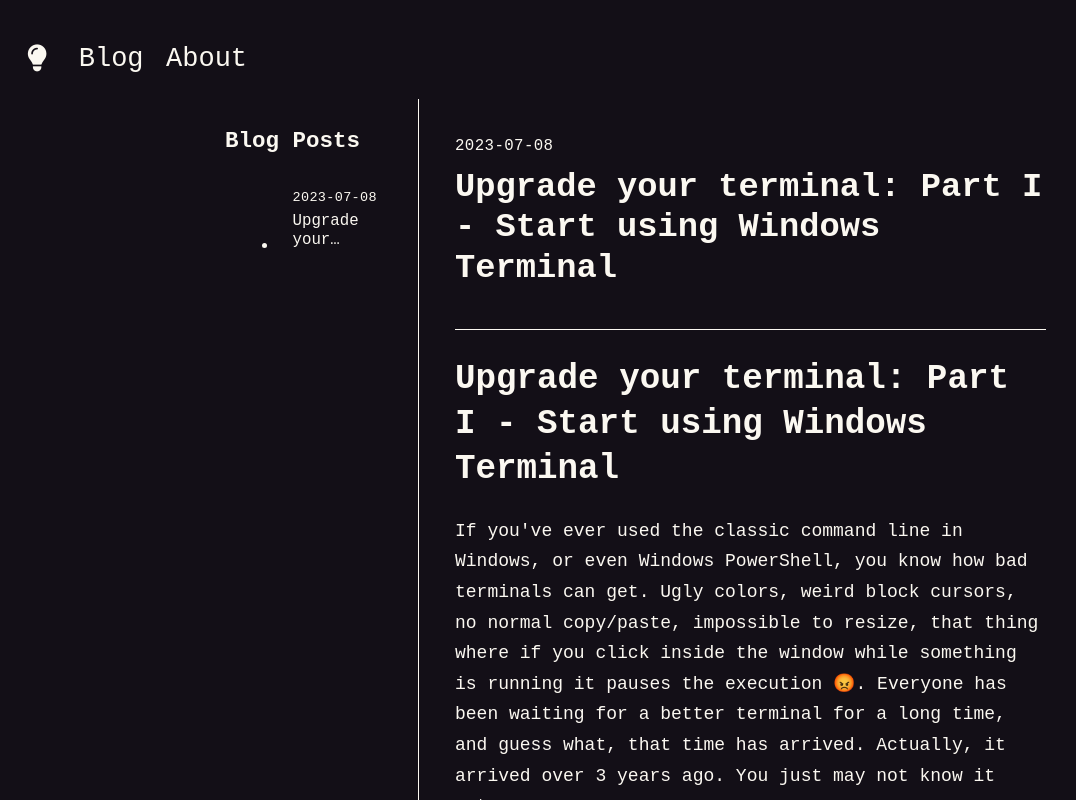
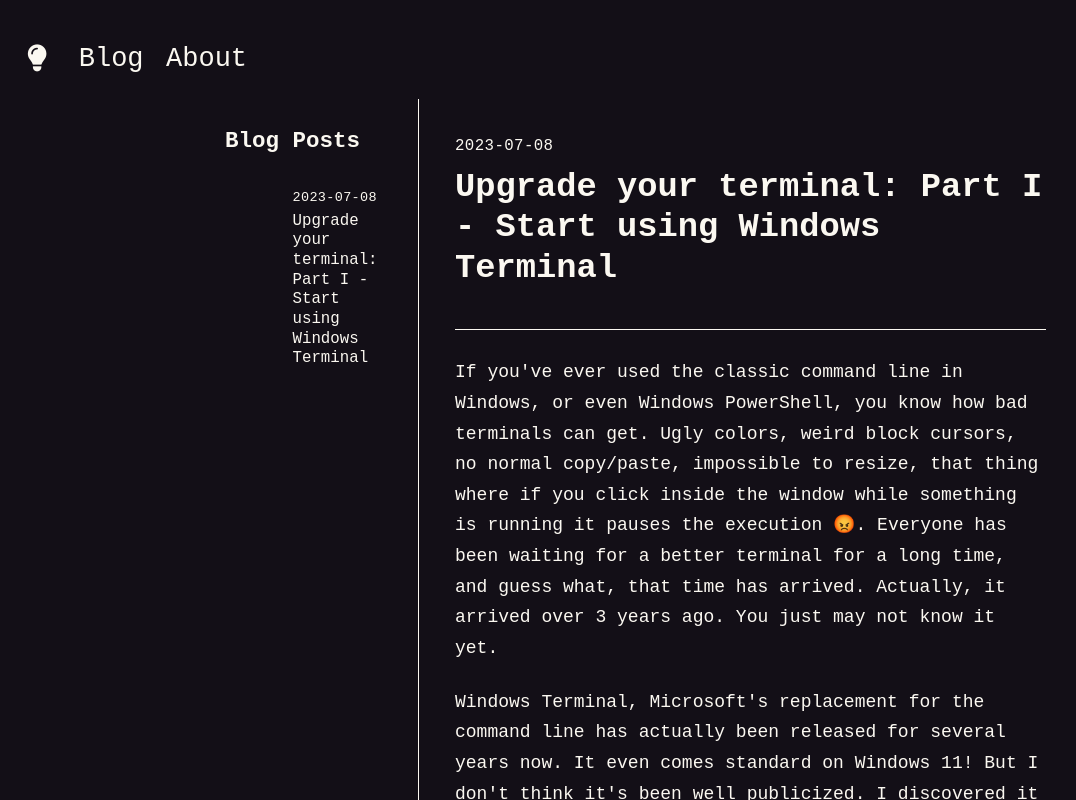
Before and after one commit to philhd/phil-site-next, a Next.js app: page /blog in a window 1280 px wide. Shown: the top 800 px of the page, without its empty margins (0-1076 px from the left). Built offline with nearby package versions, Linux system fonts and the light colour scheme.

Commit message:
style tweaks 2

```diff
--- a/src/app/blog/blog-client.tsx
+++ b/src/app/blog/blog-client.tsx
@@ -16,7 +16,7 @@
             {/* Left Pane - Post Index */}
             <div className="w-1/4 bg-gray-50 dark:bg-gray-900 p-6 border-r border-gray-200 dark:border-gray-700">
                 <h2 className="text-xl font-bold mb-4 text-gray-900 dark:text-gray-100">Blog Posts</h2>
-                <ul className="space-y-3">
+                <ul className="space-y-3 list-none">
                     {posts.map((post) => (
                         <li key={post.slug}>
                             <button
@@ -30,7 +30,7 @@
                                 <div className="text-xs font-mono text-gray-400 dark:text-gray-500 mb-1 uppercase tracking-wide">
                                     {post.date}
                                 </div>
-                                <div className="font-medium text-sm leading-tight line-clamp-2">{post.title}</div>
+                                <div className="font-medium text-sm leading-tight">{post.title}</div>
                             </button>
                         </li>
                     ))}
--- a/src/posts/upgrade-your-terminal-part-1.md
+++ b/src/posts/upgrade-your-terminal-part-1.md
@@ -3,8 +3,6 @@
 date: "2023-07-08"
 slug: "upgrade-your-terminal-part-1"
 ---
-
-# Upgrade your terminal: Part I - Start using Windows Terminal
 
 If you've ever used the classic command line in Windows, or even Windows PowerShell, you know how bad terminals can get. Ugly colors, weird block cursors, no normal copy/paste, impossible to resize, that thing where if you click inside the window while something is running it pauses the execution 😡. Everyone has been waiting for a better terminal for a long time, and guess what, that time has arrived. Actually, it arrived over 3 years ago. You just may not know it yet.
 
```
